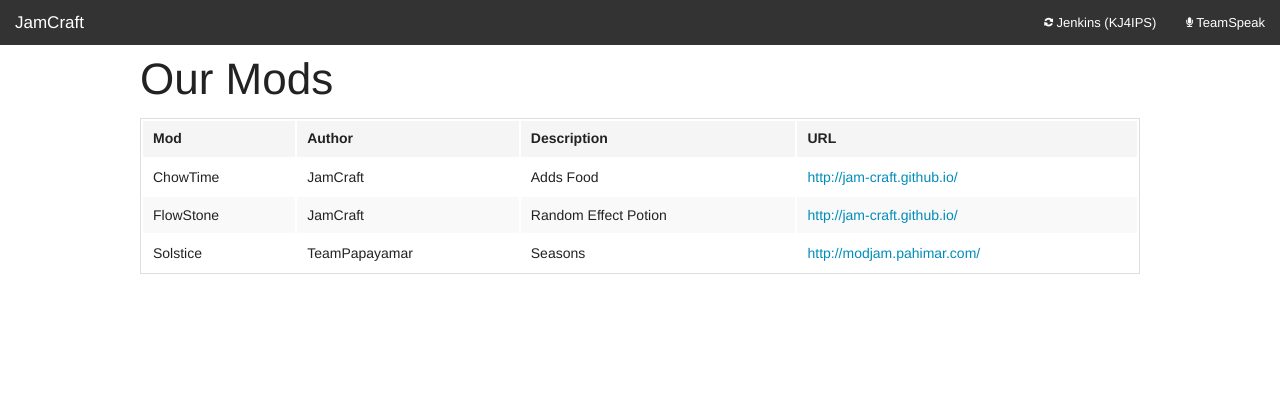
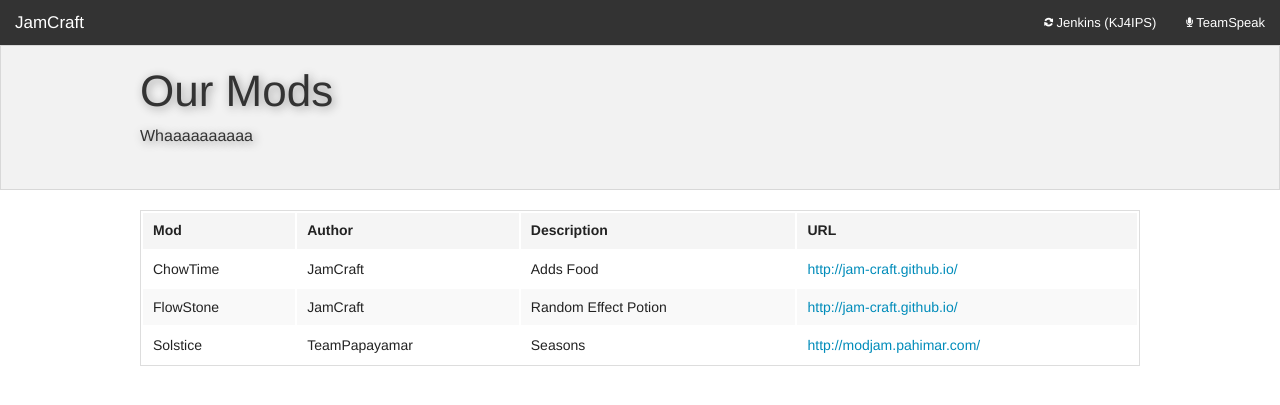
Before and after one commit to Jam-Craft/Jamcraft-Website, a Jekyll site: the page built from mods.md, in a window 1280 px wide. Shown: the top 405 px of the page. Built offline with Jekyll 4.4.1, drawn with Linux system fonts in a browser that asks for light colours.

```diff
--- /dev/null
+++ b/CNAME
@@ -0,0 +1 @@
+www.jam-craft.net
--- a/_layouts/page.html
+++ b/_layouts/page.html
@@ -1,6 +1,12 @@
 ---
 layout: default
 ---
+<div class="panel hero">
+	<div class="row">
+		<h1>{{ page.title }}</h1>
+		{% if page.subtitle %}<p>{{ page.subtitle }}</p>{% endif %}
+	</div>
+</div>
 <div class="row">
 	<div class="small-12">
 		{{content}}
--- a/_scss/app.scss
+++ b/_scss/app.scss
@@ -8,7 +8,7 @@
     border: none;
     min-height: 525px;
   }
-  #homeHero * {
+  .hero *, #homeHero * {
     color: white;
     text-shadow: 2px 2px 10px rgba(150, 150, 150, 1);
   }
@@ -16,7 +16,7 @@
     margin-top: 450px;
   }
 }
-#homeHero *.label {
+#homeHero *.label,  .hero *.label{
   text-shadow: none;
   top: -3px;
 }
--- a/js/serverStatus.js
+++ b/js/serverStatus.js
@@ -5,7 +5,7 @@ var statusip {% if site.server-ip %} = "{{ site.server-ip }}"{% endif %};
 
 function updateStatus() {
 	var xhr = new XMLHttpRequest();
-	xhr.open("GET", "http://minecraft-api.com/v1/get/?server=" + (statusip?statusip:undefined), true);
+	xhr.open("GET", "http://minecraft-api.com/v1/get/?server=" + statusip, true);
 	xhr.onreadystatechange = function() {
 		if (xhr.readyState == 4) {
 			data = JSON.parse(xhr.responseText);
--- a/mods.md
+++ b/mods.md
@@ -1,7 +1,8 @@
 ---
 layout: page
+title: Our Mods
+subtitle: Whaaaaaaaaaa
 ---
-#Our Mods
 
 | Mod       | Author        | Description          | URL                           |
 |-----------|---------------|----------------------|-------------------------------|
```
Also changed, not shown: css/app.css.
